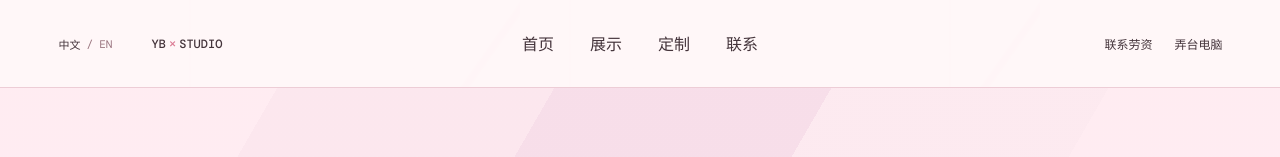
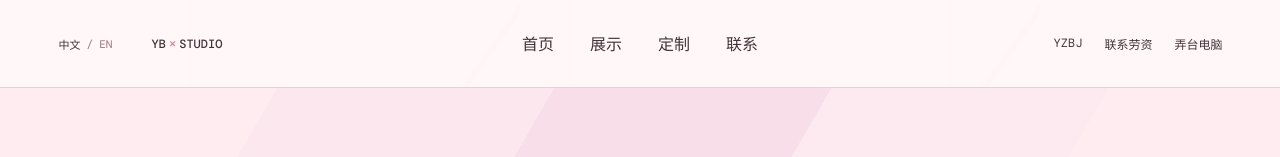
Before and after one commit to tiankangrong46-crypto/personal-website, a Vue app in the folder frontend/: page /custom/model in a window 1280 px wide. Shown: the top 157 px of the page. Built offline with nearby package versions, Linux system fonts and the light colour scheme.

Commit message:
Add YZBJ navigation link

```diff
--- a/frontend/src/App.vue
+++ b/frontend/src/App.vue
@@ -3,8 +3,8 @@ import { computed } from 'vue'
 import { locale } from './locale'
 
 const labels = computed(() => locale.value === 'en'
-  ? { home: 'HOME', showcase: 'SHOWCASE', custom: 'CUSTOM', contact: 'CONTACT', contactNote: 'GET IN TOUCH', pc: 'BUILD A PC' }
-  : { home: '首页', showcase: '展示', custom: '定制', contact: '联系', contactNote: '联系劳资', pc: '弄台电脑' })
+  ? { home: 'HOME', showcase: 'SHOWCASE', custom: 'CUSTOM', contact: 'CONTACT', yzbj: 'YZBJ', contactNote: 'GET IN TOUCH', pc: 'BUILD A PC' }
+  : { home: '首页', showcase: '展示', custom: '定制', contact: '联系', yzbj: 'YZBJ', contactNote: '联系劳资', pc: '弄台电脑' })
 
 </script>
 
@@ -23,6 +23,7 @@ const labels = computed(() => locale.value === 'en'
       <RouterLink to="/contact">{{ labels.contact }}</RouterLink>
     </nav>
     <div :key="$route.path" :class="{ 'nav-entry': ['/', '/showcase', '/custom', '/contact'].includes($route.path) }" class="header-actions">
+      <a class="header-note" href="https://yzbjfpv.top">{{ labels.yzbj }}</a>
       <RouterLink class="header-note" to="/contact">{{ labels.contactNote }}</RouterLink>
       <a class="header-note" href="https://pconfig.tkr-studio.com">{{ labels.pc }}</a>
     </div>
```
